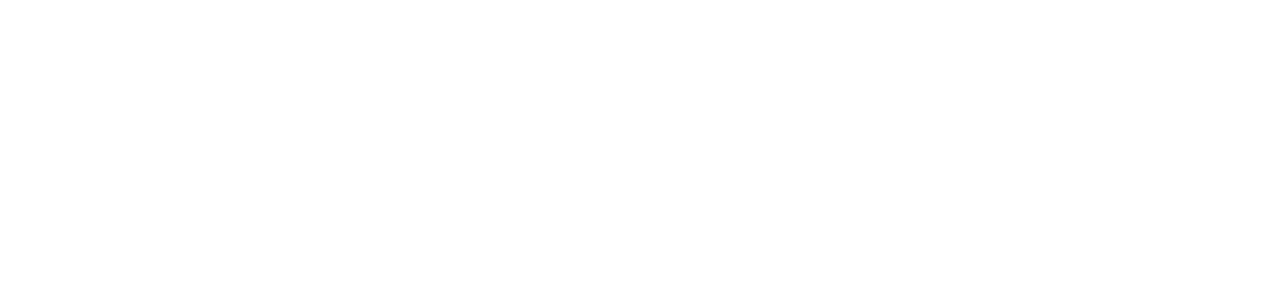
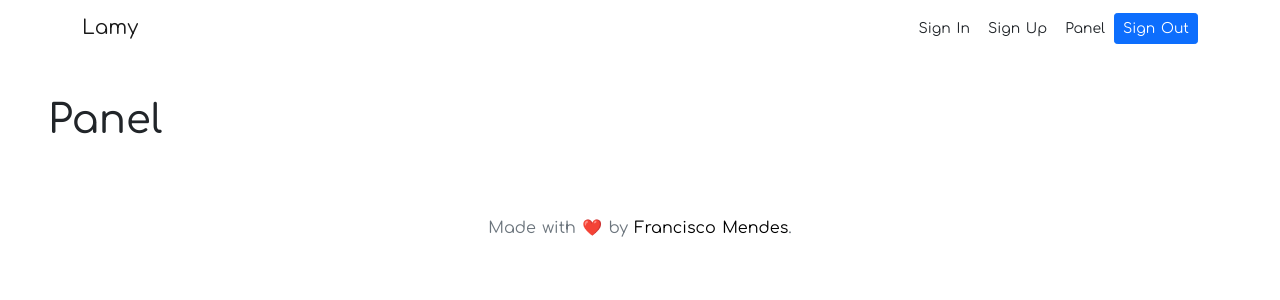
Before and after one commit to FranciscoMendes10866/upspot, a Nuxt app in the folder client/: page /panel in a window 1280 px wide. Before the commit this address had no page. Shown: the top 300 px of the page. Built offline with nearby package versions, Linux system fonts and the light colour scheme.

Commit message:
panel boilerplate

```diff
--- a/client/components/Navbar.vue
+++ b/client/components/Navbar.vue
@@ -12,6 +12,9 @@
           <nuxt-link class="btn btn-sm bg-transparent" to="/register">
             Sign Up
           </nuxt-link>
+          <nuxt-link class="btn btn-sm bg-transparent" to="/panel">
+            Panel
+          </nuxt-link>
           <button class="btn btn-sm btn-primary">Sign Out</button>
         </form>
       </div>
--- /dev/null
+++ b/client/pages/panel.vue
@@ -0,0 +1,27 @@
+<template>
+  <div>
+    <!-- Navbar -->
+    <section>
+      <Navbar class="fixed-top" />
+    </section>
+    <!-- Page content -->
+    <h1 class="mt-5 py-5 px-5">Panel</h1>
+    <!-- Footer -->
+    <section>
+      <Footer />
+    </section>
+  </div>
+</template>
+
+<script lang="ts">
+import Vue from 'vue'
+import Navbar from '../components/Navbar.vue'
+import Footer from '../components/Footer.vue'
+
+export default Vue.extend({
+  components: {
+    Navbar,
+    Footer,
+  },
+})
+</script>
```
